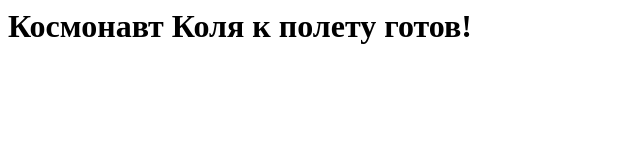
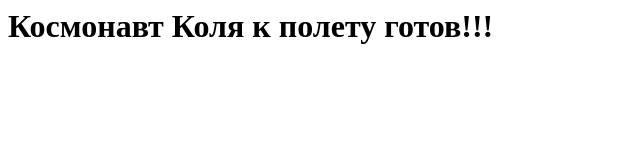
Before and after one commit to Kvarych/chugunnyi, a plain HTML site: page index.html in a window 1280 px wide. Shown: the full height of the page, 0-640 px from the left. Drawn offline with Linux system fonts and the light colour scheme.

Commit message:
Сайт про Космос

```diff
--- a/index.html
+++ b/index.html
@@ -7,6 +7,6 @@
         <meta mame="keywords" content="космос, касмонавт, МКС, космическая станция">
     </head>
     <body>
-        <h1>Космонавт Коля к полету готов!</h1>
+        <h1>Космонавт Коля к полету готов!!!</h1>
     </body>
 </html>
```
